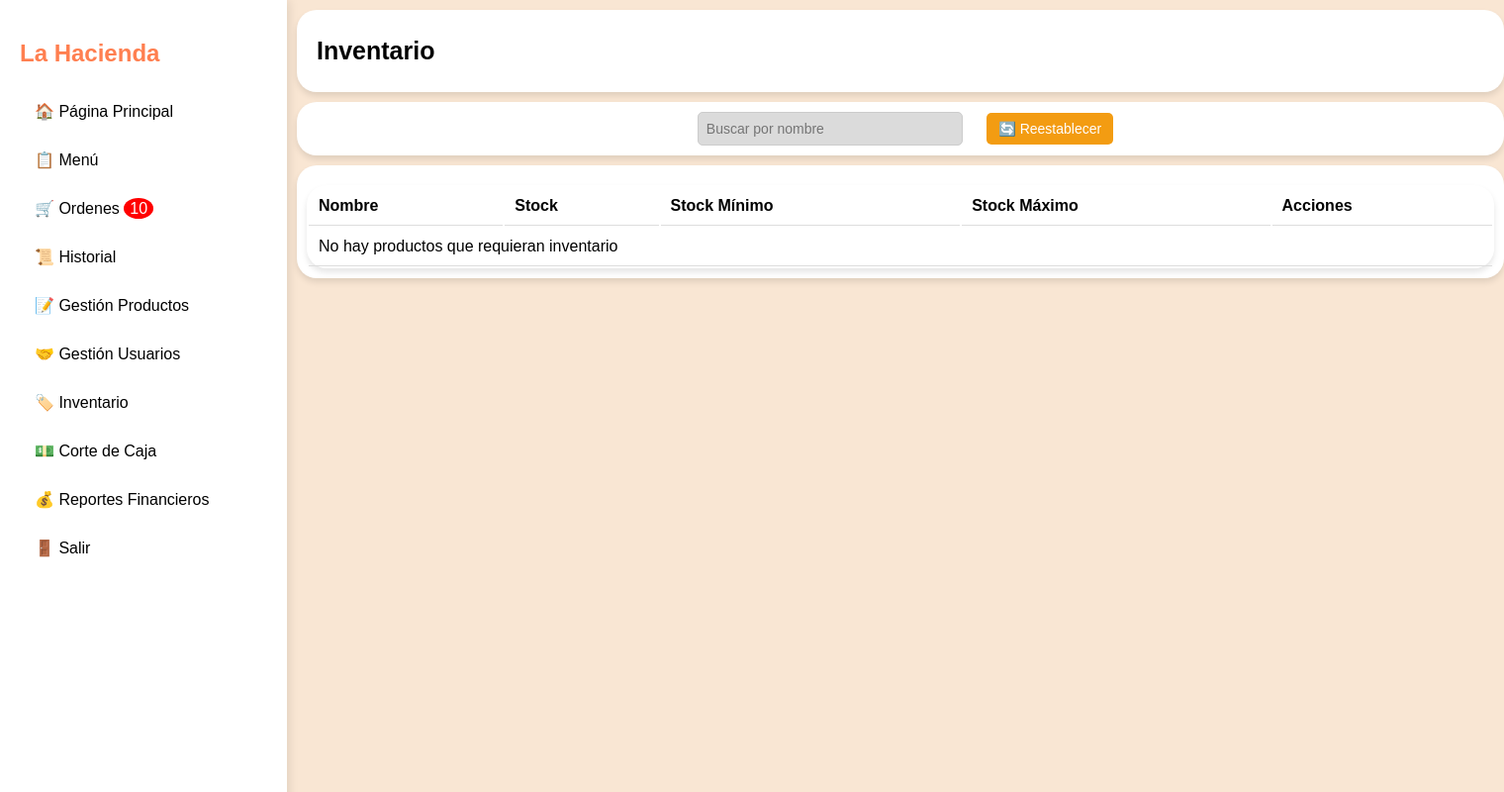
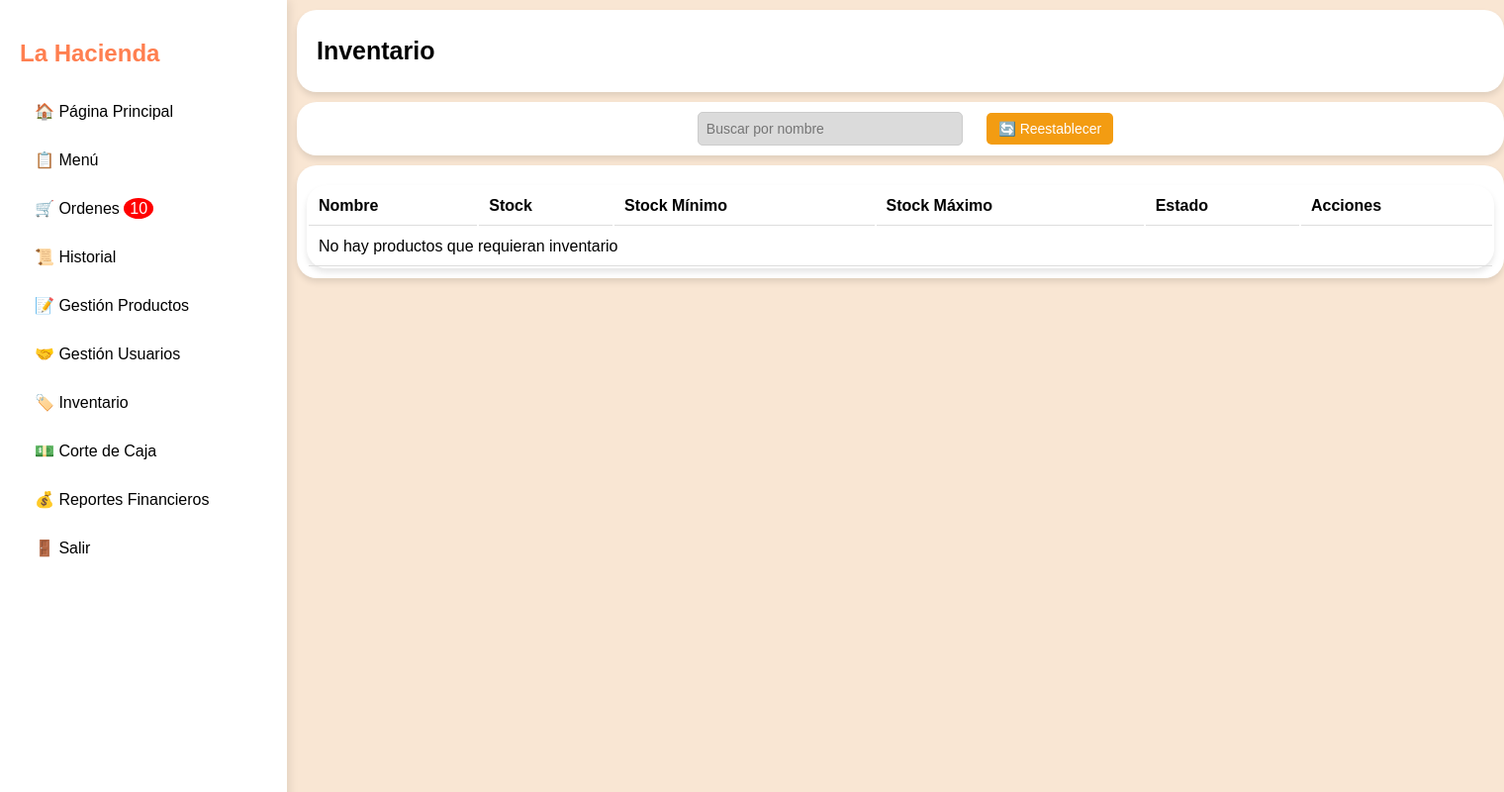
Before and after one commit to BrithanyHerrera/CoffeeHacienda, a Flask app: template templates/inventario.html in a window 1520 px wide. Shown: the whole page at 99% size. Run offline with Flask 3, Linux system fonts and the light colour scheme; the template is opened without the code that fills it, so the values that code supplies are empty.

Commit message:
Inventario full (Estado)

```diff
--- a/static/css/styles.css
+++ b/static/css/styles.css
@@ -1164,6 +1164,7 @@ form {
     color: red;
     font-weight: bold;
 }
+/* ... existing code ... */
 
 /* INVENTARIO */
 .contenedorInventario {
@@ -1204,3 +1205,29 @@ form {
     background: #FFBF00;
     color: white;
 }
+
+/* Estilos para la etiqueta de estado */
+.estado-inventario {
+    padding: 4px 8px;
+    border-radius: 4px;
+    font-weight: bold;
+    font-size: 12px;
+    display: inline-block;
+    text-align: center;
+    min-width: 80px;
+}
+
+.estado-aceptable {
+    background-color: #28a745;
+    color: white;
+}
+
+.estado-alerta {
+    background-color: #fd7e14;
+    color: white;
+}
+
+.estado-critico {
+    background-color: #dc3545;
+    color: white;
+}
--- a/static/js/inventario.js
+++ b/static/js/inventario.js
@@ -102,23 +102,27 @@ function actualizarFilaInventario(idProducto, nuevoStock, nuevoStockMin, nuevoSt
     fila.querySelector(".stockMinProducto").textContent = nuevoStockMin;
     fila.querySelector(".stockMaxProducto").textContent = nuevoStockMax;
 
-    // Eliminar todas las clases de alerta existentes
-    fila.classList.remove("nivel-critico", "nivel-alerta");
-    stockCell.classList.remove("texto-critico", "texto-alerta");
+    // Obtener la celda de estado
+    const estadoCell = fila.querySelector(".estado-inventario");
+    estadoCell.classList.remove("estado-critico", "estado-alerta", "estado-aceptable");
 
     // Aplicar las clases de alerta según los nuevos valores
     if (nuevoStock <= nuevoStockMin) {
         // Si el stock es igual o menor al mínimo, es crítico
-        fila.classList.add("nivel-critico");
-        stockCell.classList.add("texto-critico");
+        estadoCell.classList.add("estado-critico");
+        estadoCell.textContent = "CRÍTICO";
     } else if (nuevoStock <= nuevoStockMin + 5) {
         // Si el stock está entre mínimo+1 y mínimo+5, es crítico
-        fila.classList.add("nivel-critico");
-        stockCell.classList.add("texto-critico");
+        estadoCell.classList.add("estado-critico");
+        estadoCell.textContent = "CRÍTICO";
     } else if (nuevoStock <= nuevoStockMin + 10) {
         // Si el stock está entre mínimo+6 y mínimo+10, es alerta
-        fila.classList.add("nivel-alerta");
-        stockCell.classList.add("texto-alerta");
+        estadoCell.classList.add("estado-alerta");
+        estadoCell.textContent = "ALERTA";
+    } else {
+        // Si el stock es mayor que mínimo+10, es aceptable
+        estadoCell.classList.add("estado-aceptable");
+        estadoCell.textContent = "ACEPTABLE";
     }
 }
 
--- a/templates/inventario.html
+++ b/templates/inventario.html
@@ -26,18 +26,36 @@
                         <th>Stock</th>
                         <th>Stock Mínimo</th>
                         <th>Stock Máximo</th>
+                        <th>Estado</th>
                         <th>Acciones</th>
                     </tr>
                 </thead>
                 <tbody id="inventarioLista">
                     {% if productos %}
                         {% for producto in productos %}
-                        <tr data-id="{{ producto.Id }}" data-nombre="{{ producto.nombre_producto }}" data-stock="{{ producto.stock }}" data-stock-min="{{ producto.stock_minimo }}" data-stock-max="{{ producto.stock_maximo }}"
-                            class="{% if producto.stock <= producto.stock_minimo %}nivel-critico{% elif producto.stock <= producto.stock_minimo + 5 %}nivel-critico{% elif producto.stock <= producto.stock_minimo + 10 %}nivel-alerta{% endif %}">
+                        {% set estado_texto = "" %}
+                        {% set estado_class = "" %}
+
+                        {% if producto.stock <= producto.stock_minimo %}
+                            {% set estado_texto = "CRÍTICO" %}
+                            {% set estado_class = "estado-critico" %}
+                        {% elif producto.stock <= producto.stock_minimo + 5 %}
+                            {% set estado_texto = "CRÍTICO" %}
+                            {% set estado_class = "estado-critico" %}
+                        {% elif producto.stock <= producto.stock_minimo + 10 %}
+                            {% set estado_texto = "ALERTA" %}
+                            {% set estado_class = "estado-alerta" %}
+                        {% else %}
+                            {% set estado_texto = "ACEPTABLE" %}
+                            {% set estado_class = "estado-aceptable" %}
+                        {% endif %}
+
+                        <tr data-id="{{ producto.Id }}" data-nombre="{{ producto.nombre_producto }}" data-stock="{{ producto.stock }}" data-stock-min="{{ producto.stock_minimo }}" data-stock-max="{{ producto.stock_maximo }}">
                             <td>{{ producto.nombre_producto }}</td>
-                            <td class="stockProducto {% if producto.stock <= producto.stock_minimo %}texto-critico{% elif producto.stock <= producto.stock_minimo + 5 %}texto-critico{% elif producto.stock <= producto.stock_minimo + 10 %}texto-alerta{% endif %}">{{ producto.stock }}</td>
+                            <td class="stockProducto">{{ producto.stock }}</td>
                             <td class="stockMinProducto">{{ producto.stock_minimo }}</td>
                             <td class="stockMaxProducto">{{ producto.stock_maximo }}</td>
+                            <td><span class="estado-inventario {{ estado_class }}">{{ estado_texto }}</span></td>
                             <td>
                                 <button class="btnEditarInventario" onclick="editarInventario(this)">✏️</button>
                             </td>
@@ -45,7 +63,7 @@
                         {% endfor %}
                     {% else %}
                         <tr>
-                            <td colspan="5" class="text-center">No hay productos que requieran inventario</td>
+                            <td colspan="6" class="text-center">No hay productos que requieran inventario</td>
                         </tr>
                     {% endif %}
                 </tbody>
```
